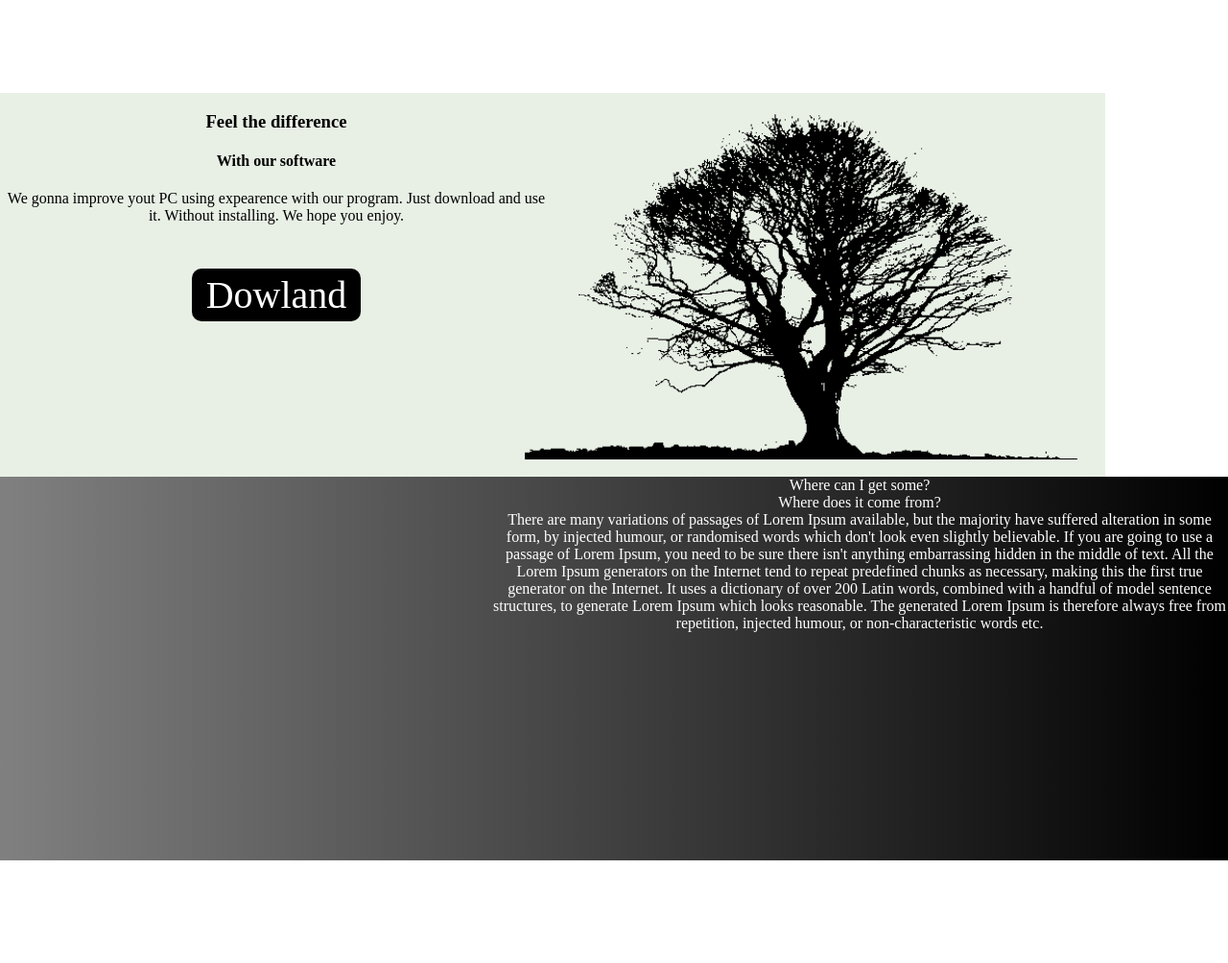
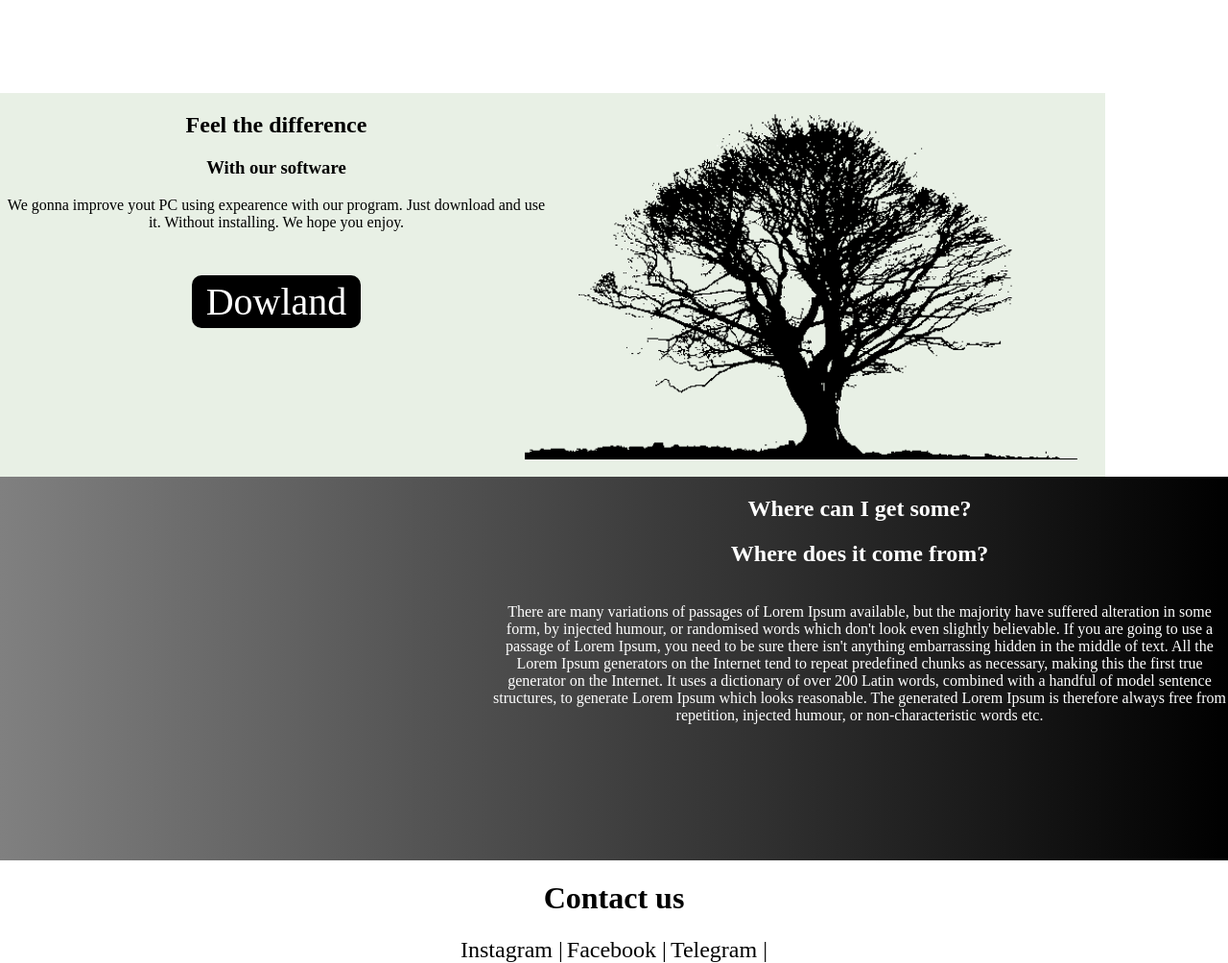
Before and after one commit to nastya575/nastya575.github.io, a plain HTML site: page T22/Z1.html in a window 1280 px wide. Shown: the part 105-1109 px from the top of the page at 96% size. Before the commit the page ends 1002 px from the top, so only its background shows below. Drawn offline with Linux system fonts and the light colour scheme.

Commit message:
Add files via upload

```diff
--- a/T22/Z1.html
+++ b/T22/Z1.html
@@ -4,6 +4,7 @@
 	<meta charset="UTF-8">
 	<title>test</title>
 	<link rel="stylesheet" href="style.css">
+	<link rel="shortout icon" href="blockback.png" type="image/x-icon">
 
 </head>
 <body>
@@ -26,8 +27,8 @@
 
 	<main>
 	<div class="text">
-		<h3 align='center'>Feel the difference</h3>
-		<h4 align="center">With our software</h4>
+		<h2 align='center'>Feel the difference</h2>
+		<h3 align="center">With our software</h3>
 
 		<p align='center'>We gonna improve yout PC using expearence with our program. Just download and use it. Without installing. We hope you enjoy.</p>
 
@@ -43,14 +44,20 @@
 	<article>
 		<div class='one' align='center'></div>
 		<div class='two'align='center'>
-		Where can I get some?<br>
 
-		Where does it come from?<br>
+	<h1>Where can I get some?</h1>
+	<h2>Where does it come from?</h2><br>
 
 		There are many variations of passages of Lorem Ipsum available, but the majority have suffered alteration in some form, by injected humour, or randomised words which don't look even slightly believable. If you are going to use a passage of Lorem Ipsum, you need to be sure there isn't anything embarrassing hidden in the middle of text. All the Lorem Ipsum generators on the Internet tend to repeat predefined chunks as necessary, making this the first true generator on the Internet. It uses a dictionary of over 200 Latin words, combined with a handful of model sentence structures, to generate Lorem Ipsum which looks reasonable. The generated Lorem Ipsum is therefore always free from repetition, injected humour, or non-characteristic words etc.<br>
 		</div>
 	</article>
 
+	<footer align='center'>
+	<h1 align='center'>Contact us</h1>
+	<a href=''>Instagram |</a>
+	<a href="">Facebook |</a>
+	<a href="">Telegram |</a>
+	</footer>
 
 
 </body>
--- a/T22/style.css
+++ b/T22/style.css
@@ -38,7 +38,8 @@ font-size: 40px;
 margin-top: 50px;
 }
 .btn:botton{
-box-shadow: 0 0 10px black}
+box-shadow: 0 0 10px black
+}
 article{
 background:linear-gradient(to right, gray,black);
 height: 400px;
```
Also changed, not shown: T22/1477469601_nature_gora.jpg (added), T22/blcokback (1).png (added).
